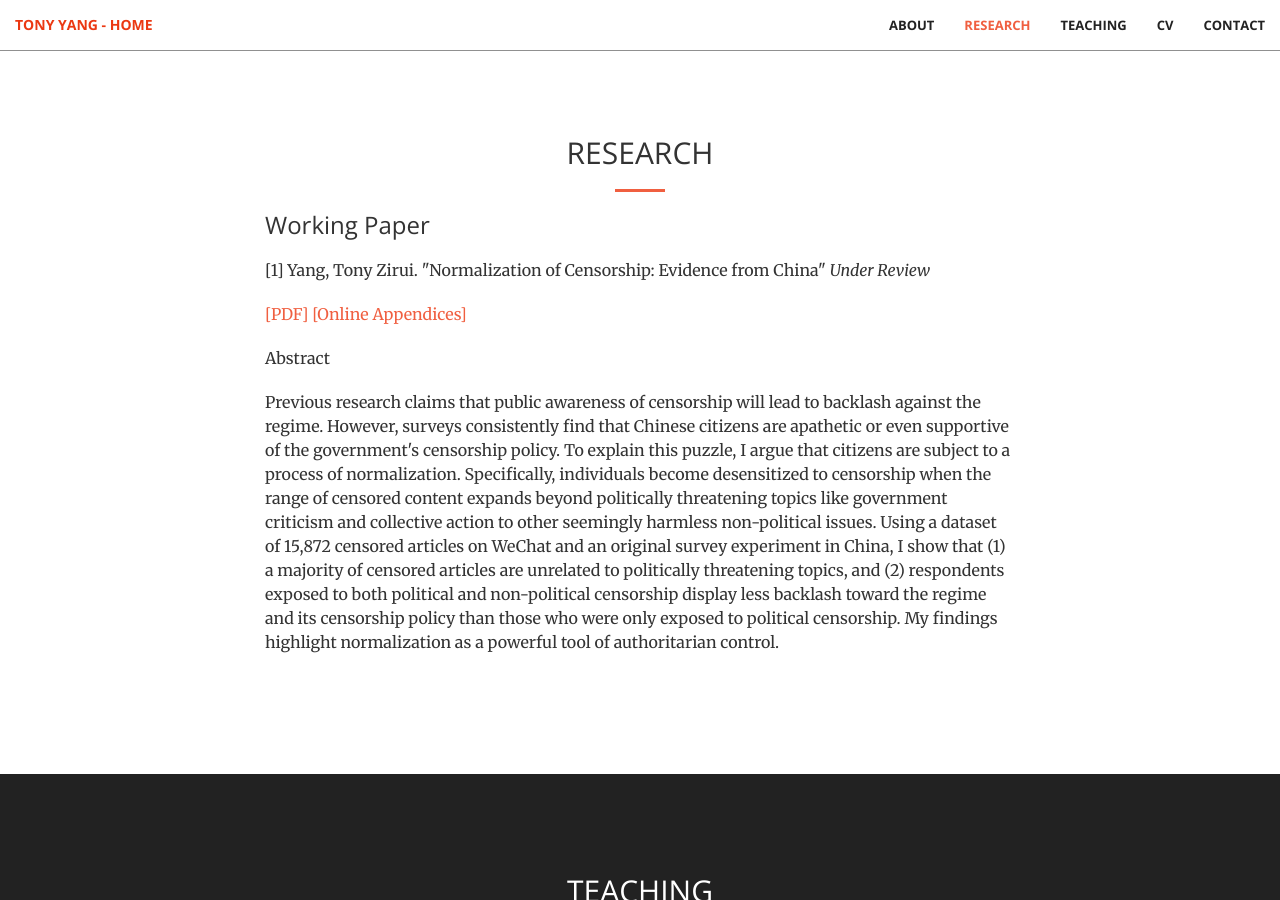
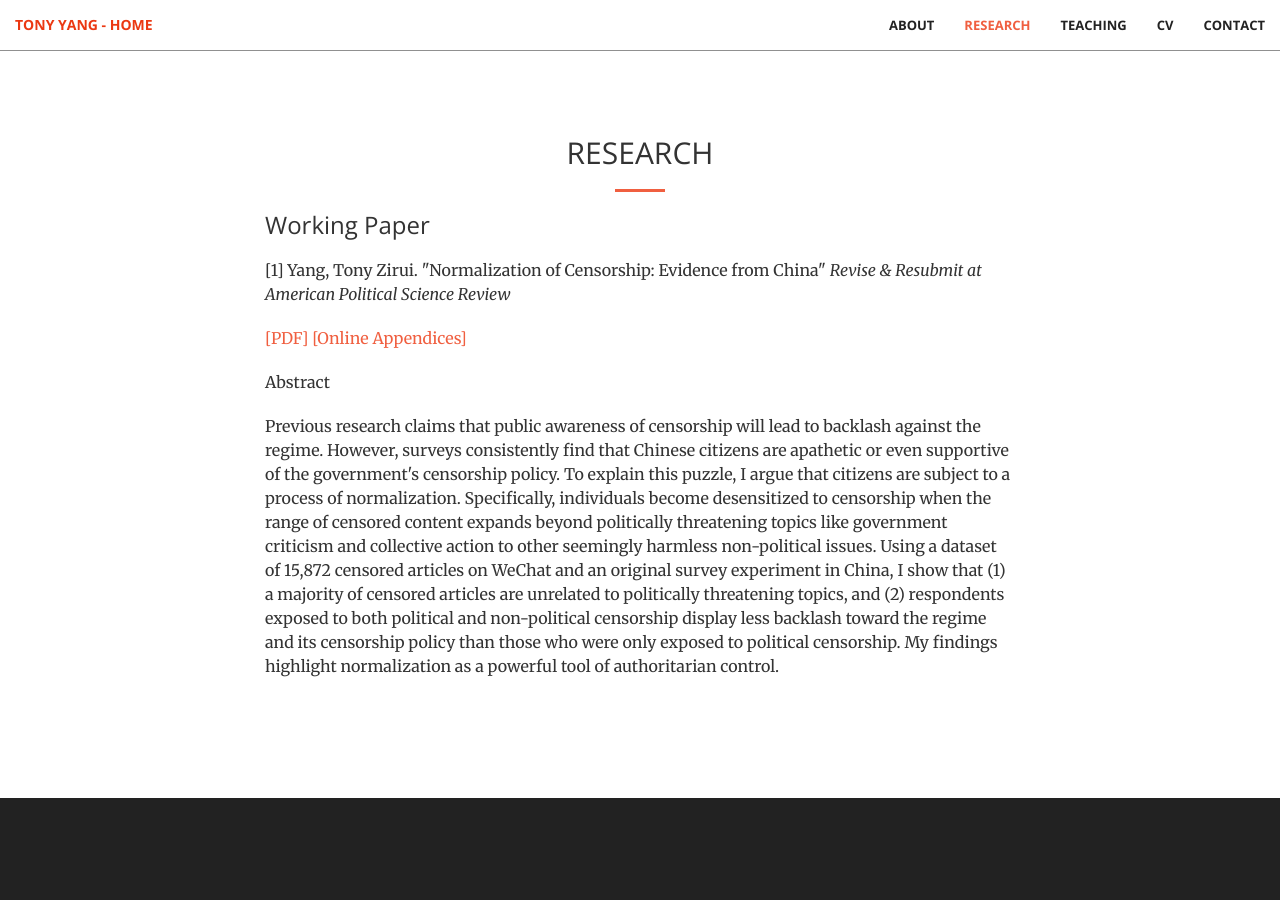
Before and after one commit to tonyhsfz/website, a Jekyll site: the page built from index.html, in a window 1280 px wide and 900 px high, scrolled down 1724 px. Built offline with Jekyll 4.4.1, drawn with Linux system fonts in a browser that asks for light colours.

Commit message:
Update services.html

```diff
--- a/_includes/services.html
+++ b/_includes/services.html
@@ -6,7 +6,7 @@
                 <hr>
                 <h3 class="section-heading">Working Paper</h3>
                     <p></p>
-<p>[1] Yang, Tony Zirui. "Normalization of Censorship: Evidence from China" <i>Under Review</i> </p>
+<p>[1] Yang, Tony Zirui. "Normalization of Censorship: Evidence from China" <i>Revise & Resubmit at American Political Science Review</i> </p>
                    <p> <a href="/img/Censorship_Version_XIV (1).pdf">[PDF]</a>
                     <a href="/img/Censorship_Appendices.pdf">[Online Appendices]</a></p>
 <p> Abstract </p>
```
